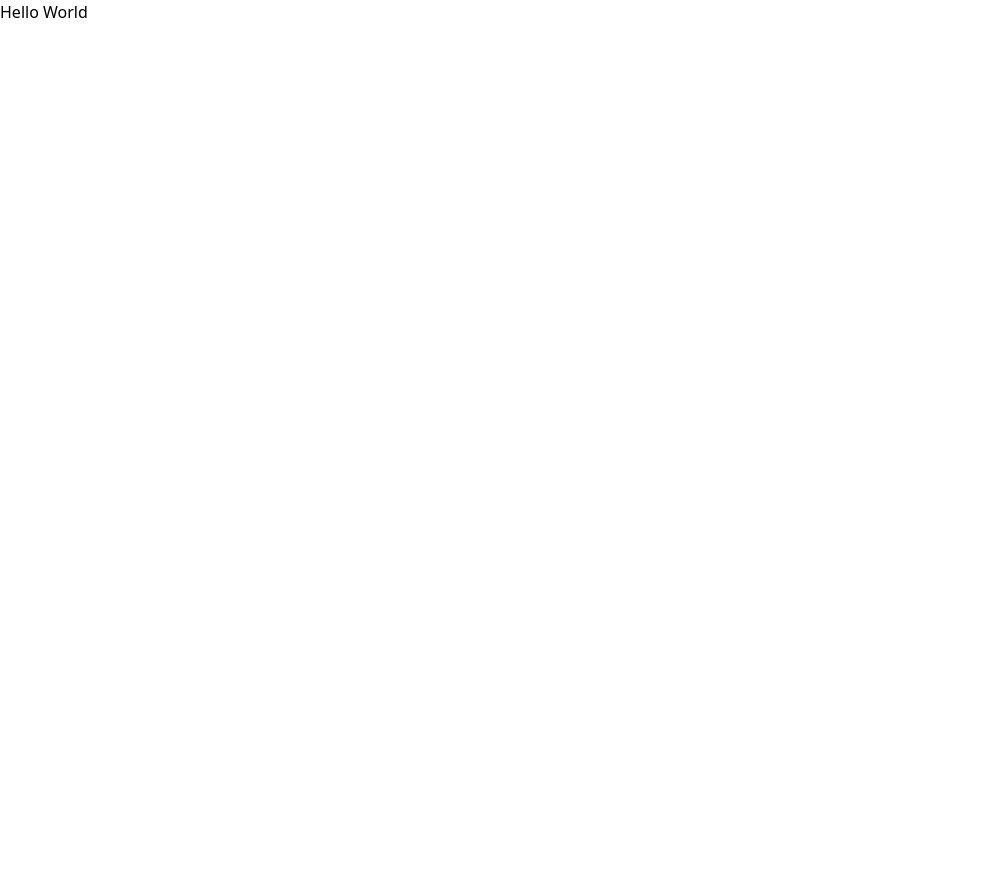
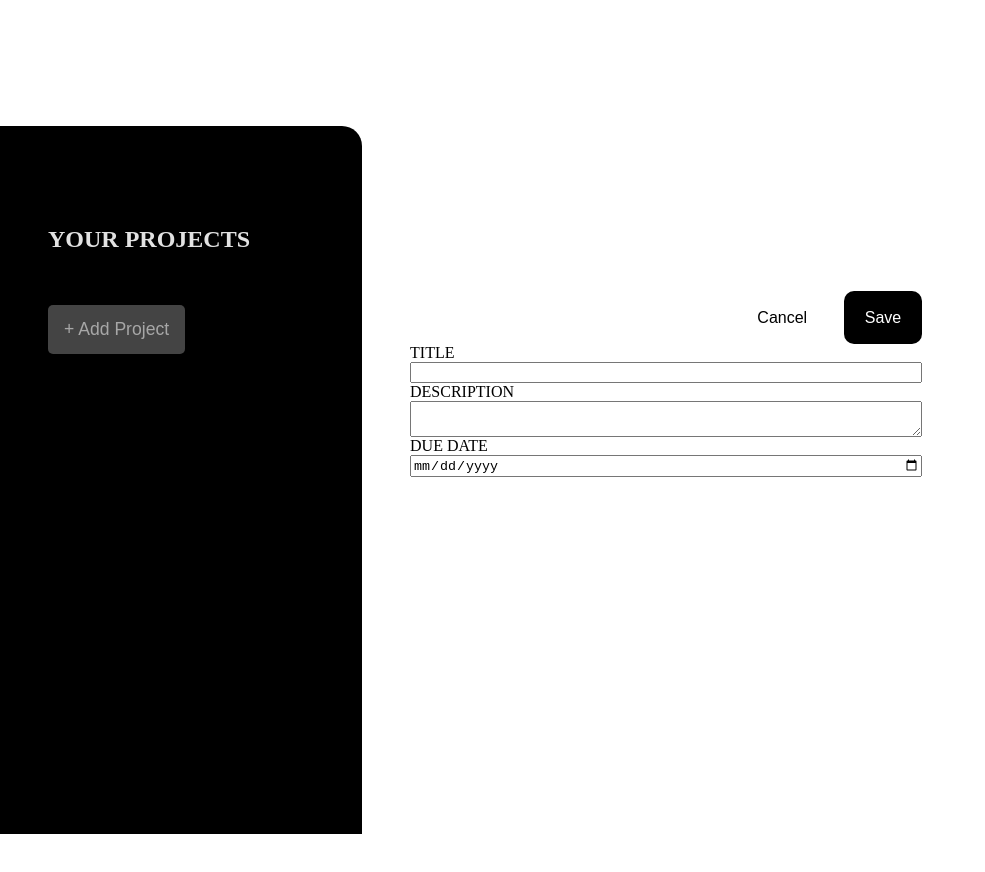
Before and after one commit to Mr-Luka/react-project-manager-app, a React (Vite) app: page / in a window 1280 px wide. Shown: the top 872 px of the page, without its empty margins (0-985 px from the left). Before the commit the page ends 800 px from the top, so only its background shows below. Built offline with nearby package versions, Linux system fonts and the light colour scheme.

Commit message:
finishe html, finished css for your projects and buttons

```diff
--- a/src/App.jsx
+++ b/src/App.jsx
@@ -1,7 +1,28 @@
+import './index.css'
+
 function App() {
   return (
     <>
-      <h1 className="my-8 text-center text-5xl font-bold">Hello World</h1>
+      <div className="projects-wrapper">
+        <div className="add-projects">
+          <h2>YOUR PROJECTS</h2>
+          <button>+ Add Project</button>
+        </div>
+        <div className="projects-form">
+          <div className='cancel-save'>
+            <button>Cancel</button>
+            <button>Save</button>
+          </div>
+          <form>
+            <label>TITLE</label>
+            <input type='text'></input>
+            <label>DESCRIPTION</label>
+            <textarea></textarea>
+            <label>DUE DATE</label>
+            <input type='date'></input>
+          </form>
+        </div>
+      </div>
     </>
   );
 }
--- a/src/index.css
+++ b/src/index.css
@@ -1,3 +1,67 @@
-@tailwind base;
-@tailwind components;
-@tailwind utilities;
+body{
+    overflow: hidden
+}
+
+.projects-wrapper {
+    position: absolute;
+    top: 0;
+    left: 0;
+    bottom: 0;
+    right: 0;
+    display: flex;
+    align-items: center;
+    justify-content: flex-start;
+    height: 120vh;
+    overflow: hidden;
+}
+
+.add-projects {
+    color: rgb(226, 226, 226);
+    background-color: black;
+    border-top-right-radius: 20px;
+    padding: 5rem 7rem 30rem 3rem;
+}
+
+.add-projects button {
+    margin-top: 2rem;
+    background-color: rgb(68, 68, 68);
+    color: rgb(167, 167, 167);
+    border: none;
+    font-size: 1.1rem;
+    padding: 0.9rem 1rem;
+    border-radius: 5px
+}
+
+.projects-form {
+    display:flex;
+    flex-direction: column;
+    flex-wrap: wrap;
+    flex-direction: row-reverse;
+    width: 40%;
+    margin: 0 0 12rem 3rem;
+}
+
+
+
+.cancel-save button{
+    border: none;
+    background-color: transparent;
+    font-size: 1rem;
+    padding: 1.1rem 1.3rem;
+    border-radius: 10px;
+}
+
+.cancel-save button:nth-child(1){
+    margin-right: 1rem;
+    color: black;
+}
+.cancel-save button:nth-child(2){
+    background-color: black;
+    color: white;
+}
+
+form {
+    display: flex;
+    flex-direction: column;
+    width: 100%;
+}
```
